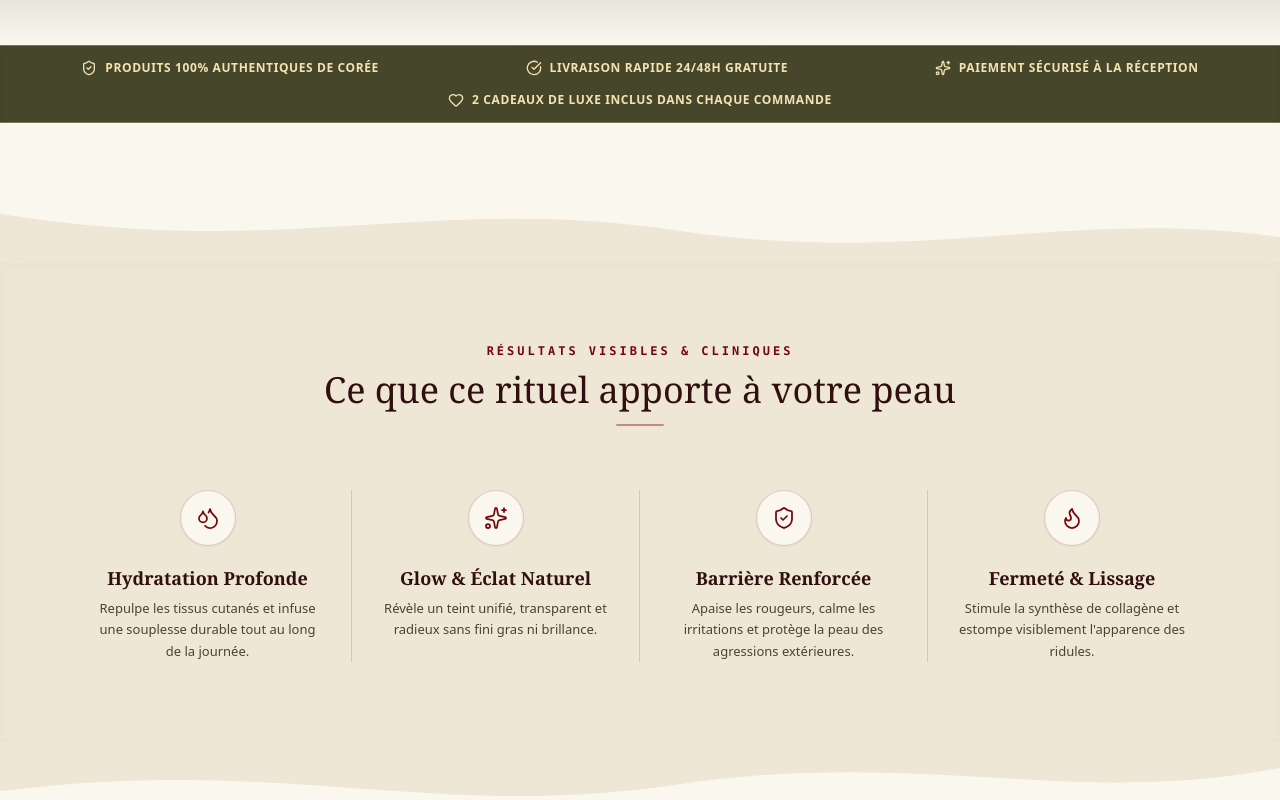
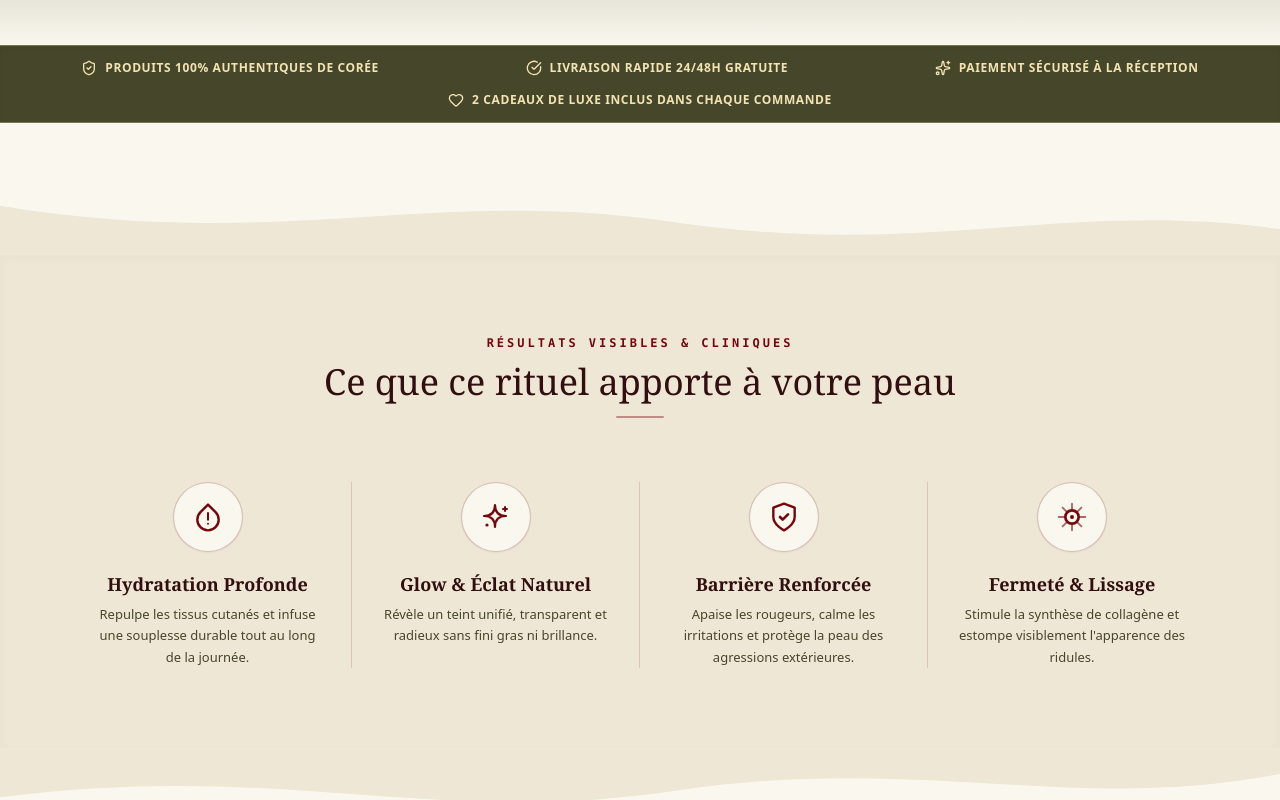
Before and after one commit to belmlikikram7-dev/les-packs, a Next.js app in the folder landing-page-2/: page / in a window 1280 px wide. Shown: the part 800-1600 px from the top of the page. Built offline with nearby package versions, Linux system fonts and the light colour scheme.

Commit message:
Match icon badge styling and 4-point sparkle icon to user reference

```diff
--- a/landing-page-2/components/PackIntro.tsx
+++ b/landing-page-2/components/PackIntro.tsx
@@ -1,33 +1,77 @@
 "use client";
 
-import { Droplets, Sparkles, ShieldCheck, Flame } from "lucide-react";
+import React from "react";
+
+// Custom SVG Icons matching the exact aesthetic of the user's uploaded reference (refined outline, star sparkle, delicate lines)
+function HydrationIcon({ className = "w-7 h-7" }: { className?: string }) {
+  return (
+    <svg className={className} viewBox="0 0 24 24" fill="none" stroke="currentColor" strokeWidth="1.8" strokeLinecap="round" strokeLinejoin="round">
+      <path d="M12 2.69l5.66 5.66a8 8 0 1 1-11.31 0z" />
+      <path d="M12 9v5" strokeWidth="1.5" />
+      <circle cx="12" cy="17" r="0.75" fill="currentColor" stroke="none" />
+    </svg>
+  );
+}
+
+function GlowIcon({ className = "w-7 h-7" }: { className?: string }) {
+  // Exact replica of user's media_1791912018300_45a071d6.png
+  return (
+    <svg className={className} viewBox="0 0 32 32" fill="none" stroke="currentColor" strokeWidth="2.2" strokeLinecap="round" strokeLinejoin="round">
+      {/* 4-point smooth sparkle */}
+      <path d="M15 4 C15 11 11 15 4 15 C11 15 15 19 15 26 C15 19 19 15 26 15 C19 15 15 11 15 4 Z" />
+      {/* Small top-right plus */}
+      <path d="M25 6 v4 M23 8 h4" strokeWidth="2" />
+      {/* Small bottom-left dot */}
+      <circle cx="7" cy="24" r="1.6" fill="currentColor" stroke="none" />
+    </svg>
+  );
+}
+
+function BarrierIcon({ className = "w-7 h-7" }: { className?: string }) {
+  return (
+    <svg className={className} viewBox="0 0 24 24" fill="none" stroke="currentColor" strokeWidth="1.8" strokeLinecap="round" strokeLinejoin="round">
+      <path d="M12 22s8-4 8-10V5l-8-3-8 3v7c0 6 8 10 8 10z" />
+      <path d="m9 12 2 2 4-4" strokeWidth="2" />
+    </svg>
+  );
+}
+
+function FirmnessIcon({ className = "w-7 h-7" }: { className?: string }) {
+  return (
+    <svg className={className} viewBox="0 0 24 24" fill="none" stroke="currentColor" strokeWidth="1.8" strokeLinecap="round" strokeLinejoin="round">
+      <path d="M12 2v4M12 18v4M4.93 4.93l2.83 2.83M16.24 16.24l2.83 2.83M2 12h4M18 12h4M4.93 19.07l2.83-2.83M16.24 7.76l2.83-2.83" strokeWidth="1.4" opacity="0.6" />
+      <circle cx="12" cy="12" r="5" strokeWidth="2" />
+      <circle cx="12" cy="12" r="1.5" fill="currentColor" stroke="none" />
+    </svg>
+  );
+}
 
 export default function PackIntro() {
   const results = [
     {
-      icon: Droplets,
+      icon: HydrationIcon,
       title: "Hydratation Profonde",
       desc: "Repulpe les tissus cutanés et infuse une souplesse durable tout au long de la journée.",
     },
     {
-      icon: Sparkles,
+      icon: GlowIcon,
       title: "Glow & Éclat Naturel",
       desc: "Révèle un teint unifié, transparent et radieux sans fini gras ni brillance.",
     },
     {
-      icon: ShieldCheck,
+      icon: BarrierIcon,
       title: "Barrière Renforcée",
       desc: "Apaise les rougeurs, calme les irritations et protège la peau des agressions extérieures.",
     },
     {
-      icon: Flame,
+      icon: FirmnessIcon,
       title: "Fermeté & Lissage",
       desc: "Stimule la synthèse de collagène et estompe visiblement l'apparence des ridules.",
     },
   ];
 
   return (
-    <section id="pack" className="relative py-12 lg:py-16 bg-[#FAF7EE] text-[#310F10] overflow-hidden">
+    <section id="pack" className="relative py-10 lg:py-14 bg-[#FAF7EE] text-[#310F10] overflow-hidden">
 
       {/* Top Transition Wave */}
       <div className="w-full overflow-hidden leading-none -mb-1">
@@ -69,9 +113,12 @@
                   key={idx}
                   className="flex flex-col items-center text-center px-4 lg:px-7 group"
                 >
-                  {/* Minimalist Icon Badge with Subtle Glow */}
-                  <div className="w-14 h-14 rounded-full bg-[#FAF7EE] border border-[#74070D]/20 shadow-xs flex items-center justify-center text-[#74070D] mb-5 group-hover:scale-110 group-hover:bg-[#74070D] group-hover:text-[#F3E3B2] transition-all duration-300">
-                    <Icon className="w-6 h-6 stroke-[1.75]" />
+                  {/* Circular badge exactly matching the user's reference image:
+                      - Round circular disk in #FAF7EE
+                      - Ultra delicate border in #74070D/25
+                      - Elegant icon centered in deep wine red #74070D */}
+                  <div className="w-16 h-16 sm:w-[70px] sm:h-[70px] rounded-full bg-[#FAF7EE] border border-[#74070D]/25 shadow-xs flex items-center justify-center text-[#74070D] mb-5 group-hover:scale-105 group-hover:border-[#74070D]/50 transition-all duration-300">
+                    <Icon className="w-7 h-7 sm:w-8 sm:h-8" />
                   </div>
 
                   {/* Benefit Title */}
```
